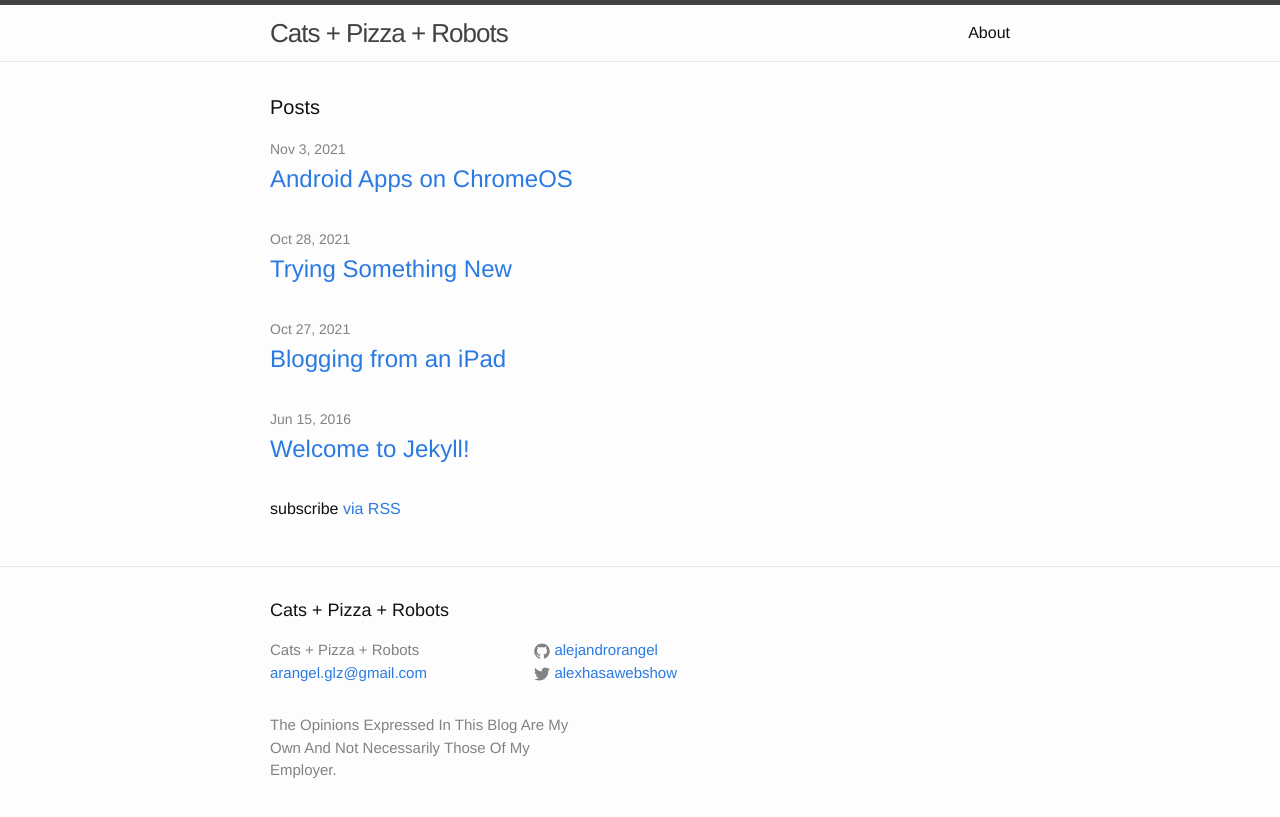
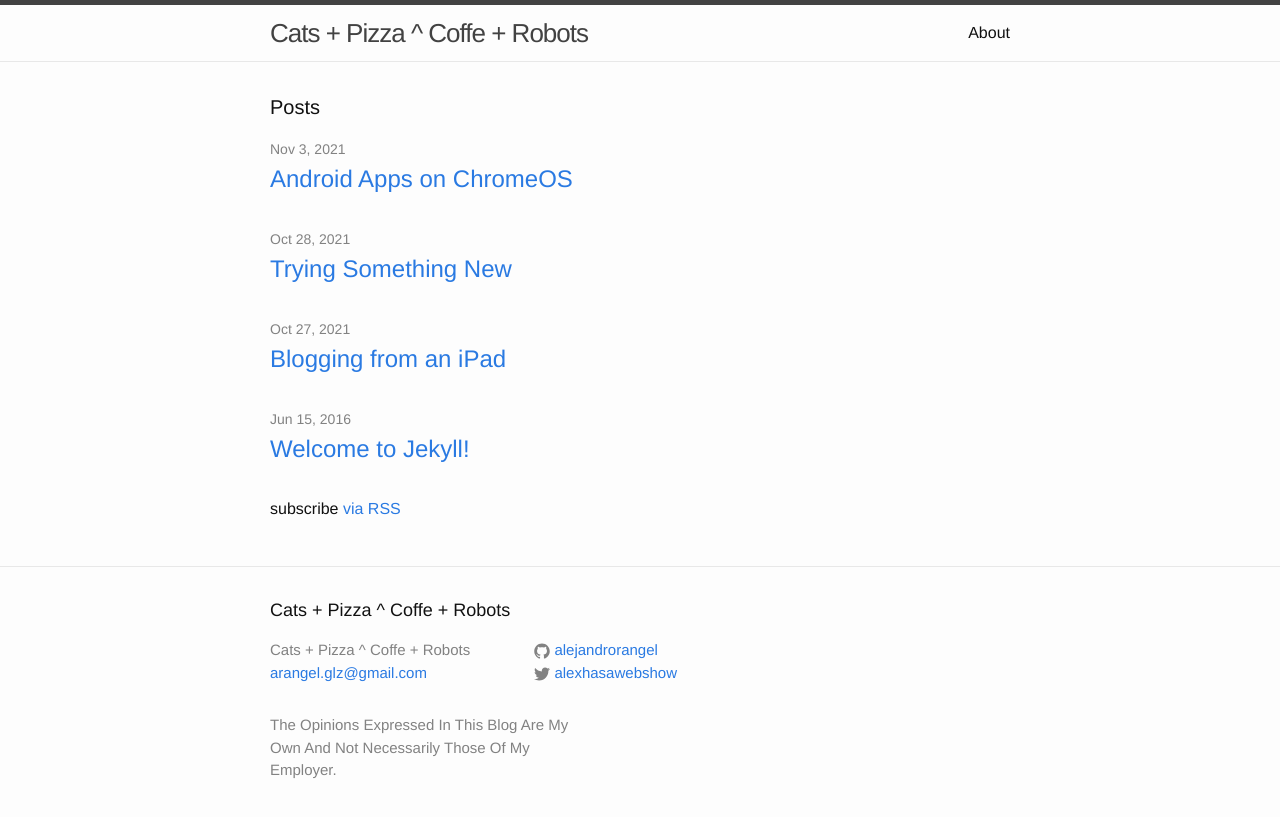
Before and after one commit to alejandrorangel/alejandrorangel.github.io, a Jekyll site: the page built from index.html, in a window 1280 px wide. Shown: the top 817 px of the page. Built offline with Jekyll 4.4.1, drawn with Linux system fonts in a browser that asks for light colours.

Commit message:
change header name

```diff
--- a/_config.yml
+++ b/_config.yml
@@ -6,7 +6,7 @@
 # 'jekyll serve'. If you change this file, please restart the server process.
 
 # Site settings
-title: Cats + Pizza + Robots
+title: Cats + Pizza ^ Coffe + Robots
 email: arangel.glz@gmail.com
 description: > # this means to ignore newlines until "baseurl:"
   The Opinions Expressed In This Blog Are My Own And Not Necessarily Those Of My Employer.
```
